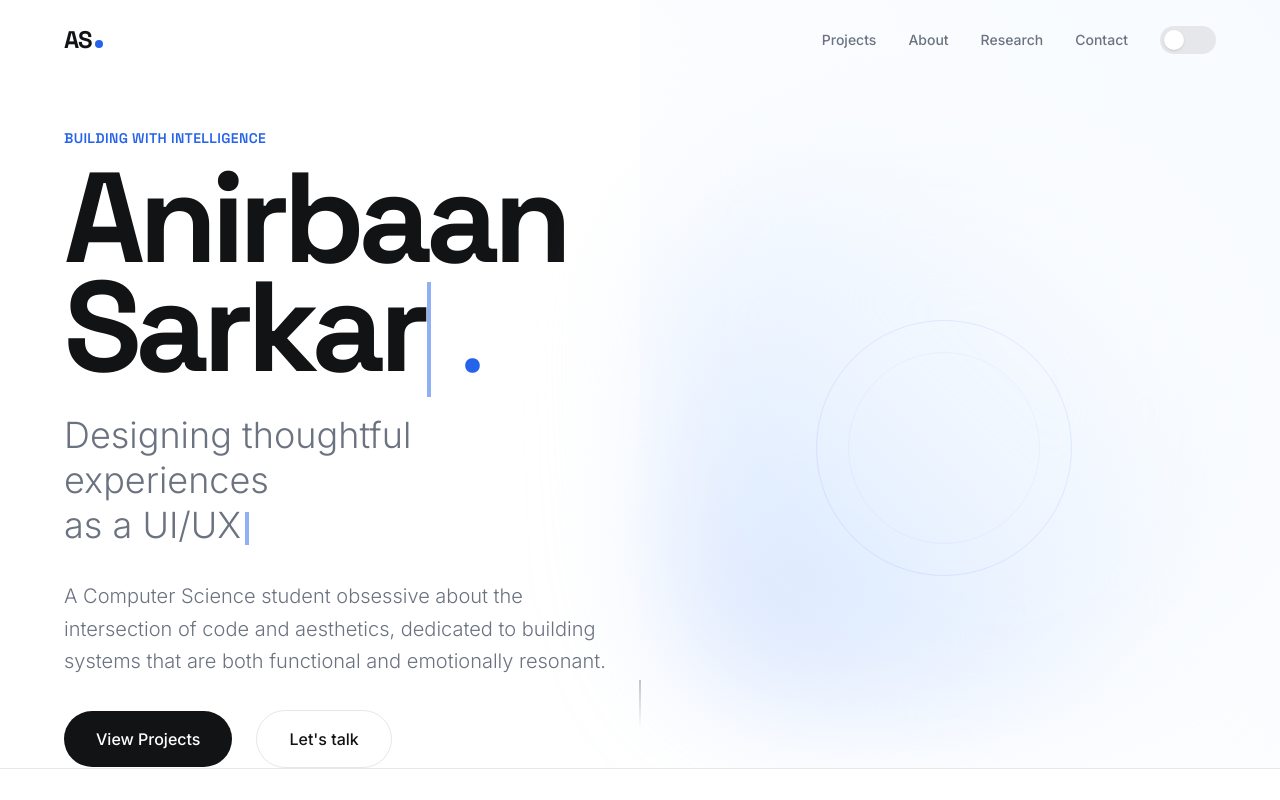
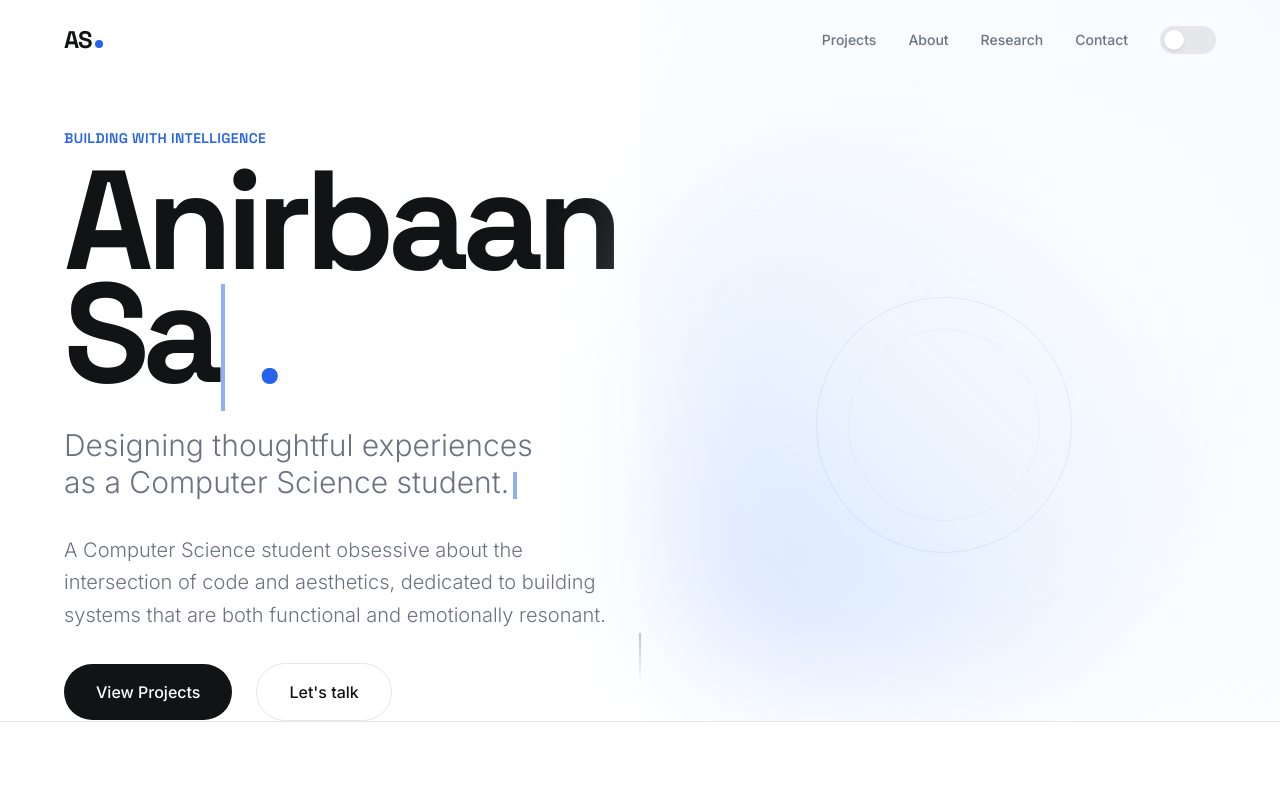
Before and after one commit to anonically22/portfolio1, a React (Vite) app: page / in a window 1280 px wide. Shown: the top 800 px of the page. Built offline with nearby package versions, Linux system fonts and the light colour scheme.

Commit message:
minor tweaks v3

```diff
--- a/src/components/Hero.jsx
+++ b/src/components/Hero.jsx
@@ -1,7 +1,9 @@
+import { useState } from 'react';
 import { motion } from 'framer-motion';
 import TypingEffect from './TypingEffect';
 
 const Hero = () => {
+  const [nameDone, setNameDone] = useState(false);
   const interests = [
     "a Computer Science student.",
     "a UI/UX designer.",
@@ -31,13 +33,24 @@ const Hero = () => {
             >
               Building with intelligence
             </motion.p>
-            <h1 className="text-[clamp(3rem,10vw,8.5rem)] font-bold leading-[0.85] tracking-tighter">
-              <TypingEffect words={["Anirbaan Sarkar"]} speed={100} loop={true} /> <span className="text-accent-blue font-light">.</span>
+            <h1 className="text-[clamp(3rem,11vw,9rem)] font-bold leading-[0.8] tracking-tighter">
+              <TypingEffect
+                words={["Anirbaan\nSarkar"]}
+                speed={150}
+                delay={4000}
+                loop={true}
+                onComplete={() => setNameDone(true)}
+              /> <span className="text-accent-blue font-light">.</span>
             </h1>
-            <div className="text-2xl md:text-4xl text-muted font-light leading-tight">
+            <motion.div
+              initial={{ opacity: 0 }}
+              animate={{ opacity: nameDone ? 1 : 0 }}
+              transition={{ duration: 1 }}
+              className="text-2xl md:text-3xl text-muted font-light leading-tight"
+            >
               Designing thoughtful experiences <br className="hidden md:block" />
-              as <TypingEffect words={interests} />
-            </div>
+              as <TypingEffect words={interests} start={nameDone} speed={120} />
+            </motion.div>
           </div>
 
           <motion.p
--- a/src/components/TypingEffect.jsx
+++ b/src/components/TypingEffect.jsx
@@ -1,11 +1,13 @@
 import { useState, useEffect } from 'react';
 
-const TypingEffect = ({ words, speed = 100, delay = 2000, loop = true }) => {
+const TypingEffect = ({ words, speed = 100, delay = 2000, loop = true, start = true, onComplete }) => {
   const [currentWordIndex, setCurrentWordIndex] = useState(0);
   const [currentText, setCurrentText] = useState('');
   const [isDeleting, setIsDeleting] = useState(false);
 
   useEffect(() => {
+    if (!start) return;
+
     let timer;
     const currentFullWord = words[currentWordIndex];
 
@@ -22,6 +24,7 @@ const TypingEffect = ({ words, speed = 100, delay = 2000, loop = true }) => {
       timer = setTimeout(() => {
         setCurrentText(currentFullWord.substring(0, currentText.length + 1));
         if (currentText === currentFullWord) {
+          if (onComplete) onComplete();
           if (!loop && currentWordIndex === words.length - 1) return;
           timer = setTimeout(() => setIsDeleting(true), delay);
         }
@@ -29,7 +32,7 @@ const TypingEffect = ({ words, speed = 100, delay = 2000, loop = true }) => {
     }
 
     return () => clearTimeout(timer);
-  }, [currentText, isDeleting, currentWordIndex, words, speed, delay, loop]);
+  }, [currentText, isDeleting, currentWordIndex, words, speed, delay, loop, start, onComplete]);
 
   return (
     <span className="relative whitespace-pre-wrap">
```
